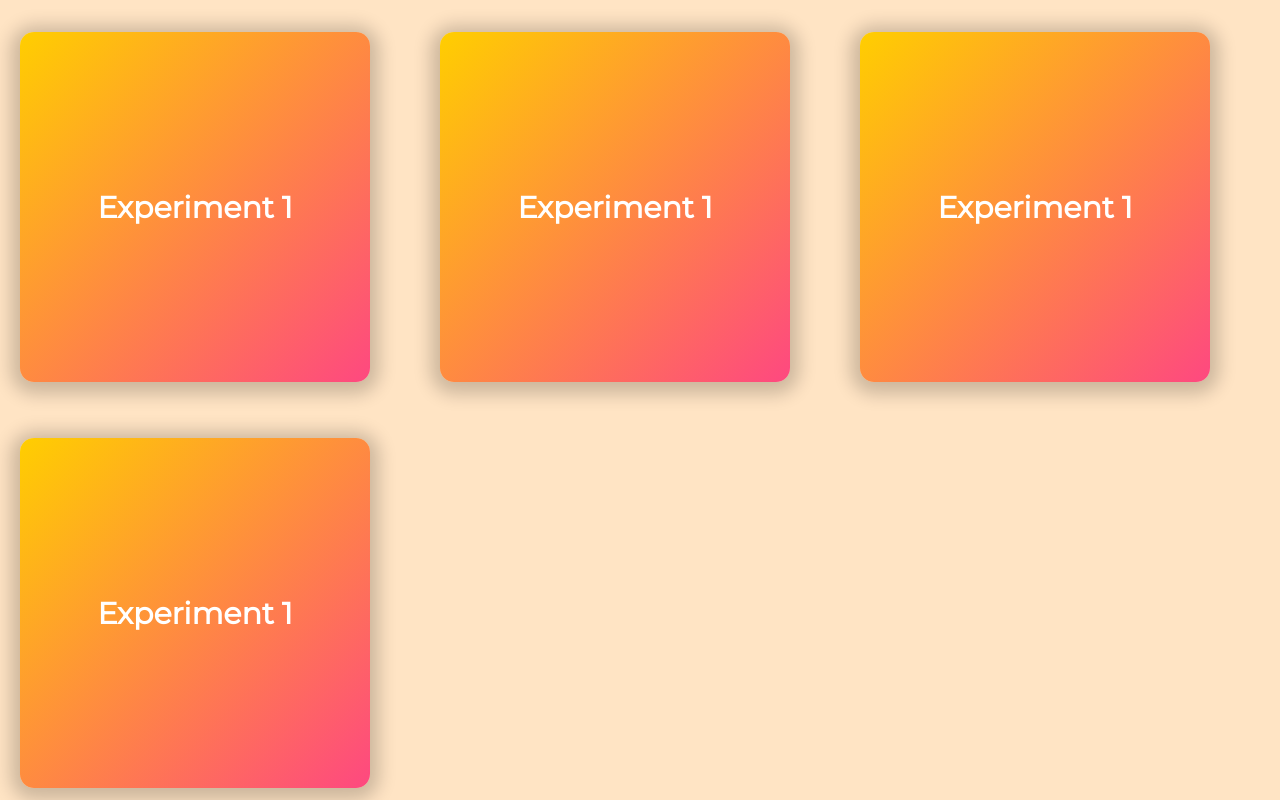
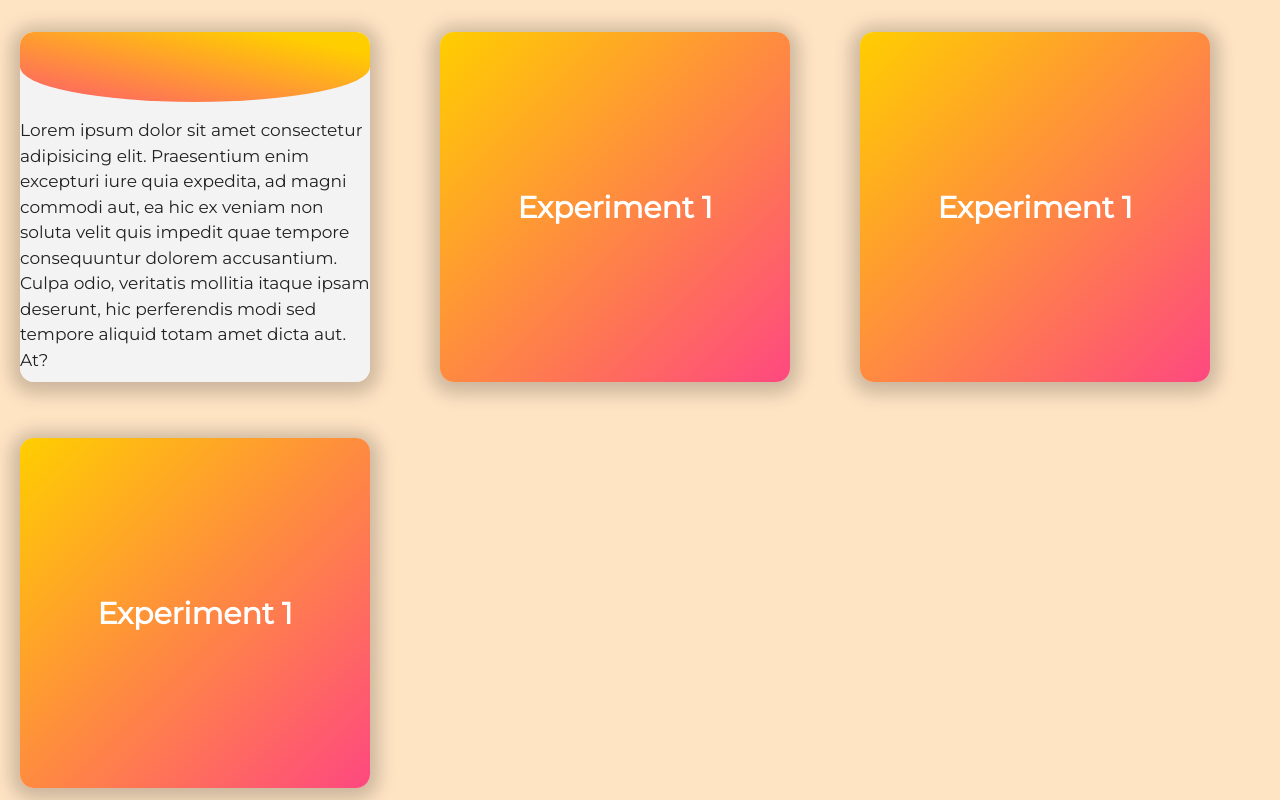
Before and after one commit to NiharPhansalkar/college-chit-system, a plain HTML site: page index.html in a window 1280 px wide. Both pictures are taken after a click on the element 195 px from the left and 207 px from the top of the page. Drawn offline with Linux system fonts and the light colour scheme.

Commit message:
css: changed header style; js: made all cards clickable and flippable

```diff
--- a/css/styles.css
+++ b/css/styles.css
@@ -61,7 +61,12 @@ body {
 }
 
 .card-front {
-    background-image: linear-gradient(to bottom right, var(--primary-color), var(--secondary-color));
+    background-image:
+        linear-gradient(
+            to bottom right,
+            var(--primary-color),
+            var(--secondary-color)
+        );
     display: flex;
     align-items: center;
     justify-content: center;
@@ -96,7 +101,7 @@ body {
             var(--primary-color) 15%,
             var(--secondary-color) 115%
         );
-    border-radius: 0 0 50% 0;
+    border-radius: 0 0 50% 50%;
 }
 
 .card-body {
--- a/js/main.js
+++ b/js/main.js
@@ -1,3 +1,7 @@
-const cardContent = document.querySelectorAll(".card-content");
+const cardContent = Array.from(document.querySelectorAll(".card-content"));
 
-console.log(cardContent);
+cardContent.forEach((individualCard) => {
+    individualCard.addEventListener("click", () => {
+        individualCard.classList.toggle("is-flipped");
+    })
+})
```
